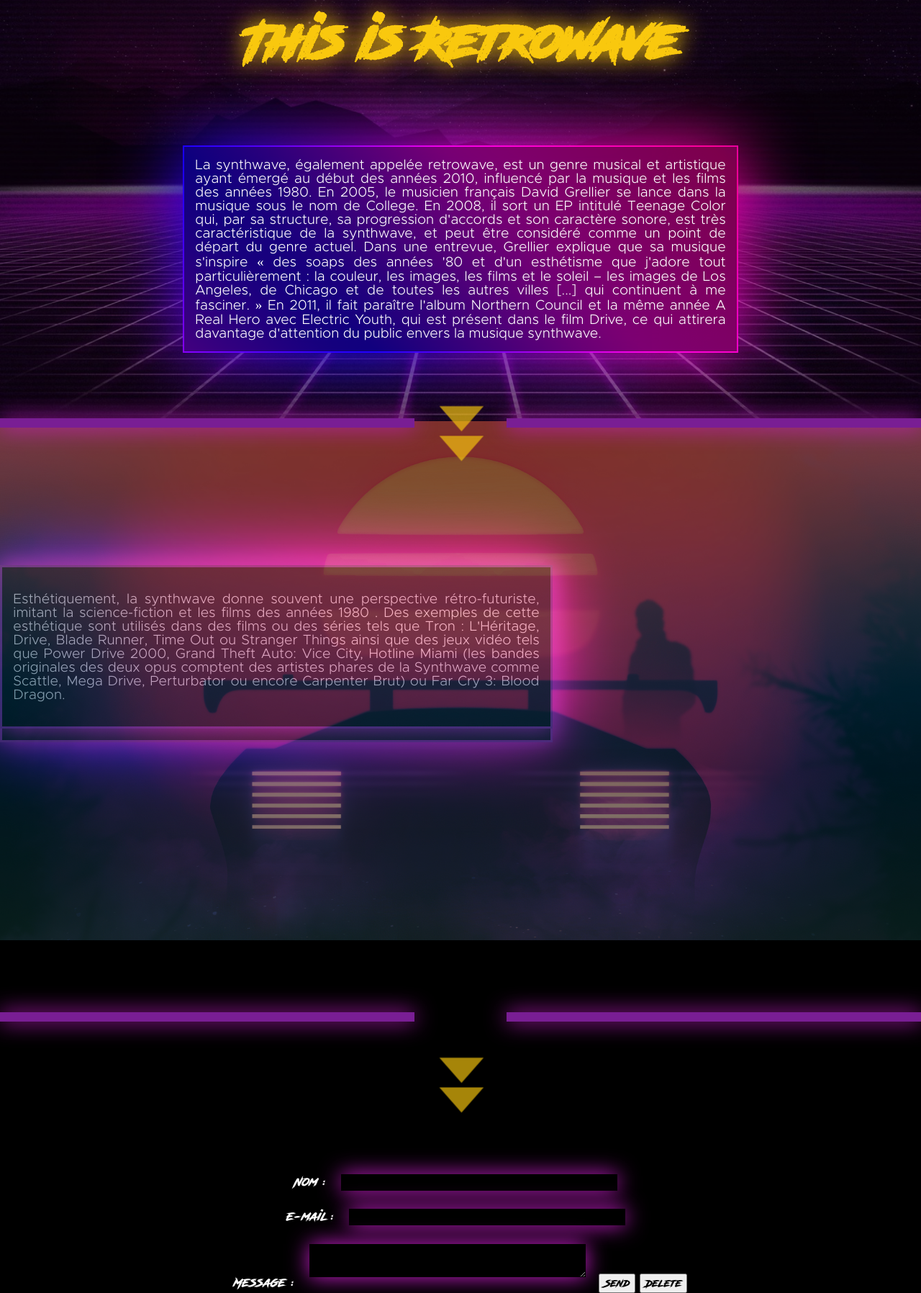
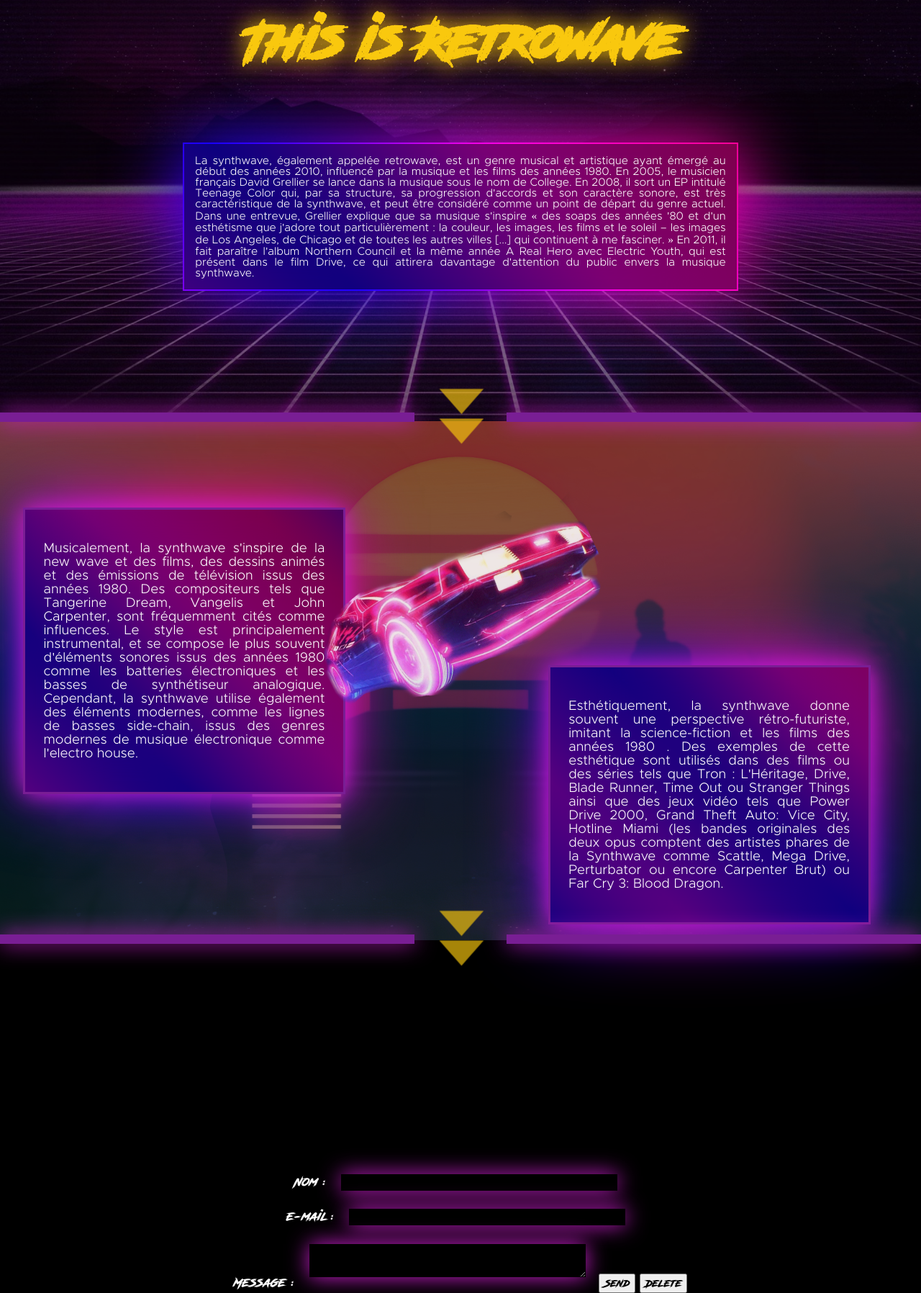
Before and after one commit to Dakumisu/RetroWave-Website, a PHP site: page /contenu.html in a window 1280 px wide. Shown: the part 1095-2891 px from the top of the page at 72% size. Run offline with PHP 8.4, Linux system fonts and the light colour scheme.

Commit message:
ue ue ue

```diff
--- a/contenu.html
+++ b/contenu.html
@@ -103,16 +103,17 @@
         </section>
 
 
-        <div class="split_slide split_slide--trait split_slide--trait_1"></div>
+        <div class="split_slide split_slide--trait split_slide--trait_3"></div>
         <svg class="split_slide--triangle split_slide--triangle_2" viewBox="0 0 67 83" fill="currentColor"
             xmlns="http://www.w3.org/2000/svg">
             <path d="M33.5 83L4.48815 50L62.5119 50L33.5 83Z" />
             <path d="M33.5 44L4.48815 11L62.5119 11L33.5 44Z" />
         </svg>
-        <div class="split_slide split_slide--trait split_slide--trait_2"></div>
+        <div class="split_slide split_slide--trait split_slide--trait_4"></div>
 
 
         <section class="container--slide container--slide_3">
+            <img class="vroum" src="./data/img/voiture.png" alt="voiture">
             <div class="content_texte">
                 <div class="text text-2">
                     <p>Musicalement, la synthwave s'inspire de la new wave et des films, des dessins animés et des
@@ -141,13 +142,13 @@
 
         </section>
 
-        <div class="split_slide split_slide--trait split_slide--trait_1"></div>
+        <div class="split_slide split_slide--trait split_slide--trait_5"></div>
         <svg class="split_slide--triangle split_slide--triangle_3" viewBox="0 0 67 83" fill="currentColor"
             xmlns="http://www.w3.org/2000/svg">
             <path d="M33.5 83L4.48815 50L62.5119 50L33.5 83Z" />
             <path d="M33.5 44L4.48815 11L62.5119 11L33.5 44Z" />
         </svg>
-        <div class="split_slide split_slide--trait split_slide--trait_2"></div>
+        <div class="split_slide split_slide--trait split_slide--trait_6"></div>
 
 
         <section class="container--footer">
--- a/data/css/contenu.scss
+++ b/data/css/contenu.scss
@@ -28,102 +28,51 @@
                 width: 60%;
                 margin: auto;
                 z-index: 2;
-                // .text-1 {
-                //     position: relative;
-                //     background-color: rgba($color: #000000, $alpha: 0.5);
-                //     padding: 2%;
-                //     text-align: justify;
-                //     width: 100%;
-                //     &:before, &:after {
-                //         content: '';
-                //         position: absolute;
-                //         left: -2px;
-                //         top: -2px;
-                //         background: linear-gradient(45deg, #fb0094, #0000ff, #c300ff,#1100ff, #ff00ea, #fb0094,
-                //             #0000ff, #ae00ff,#56096d, #ff00ea);
-                //         background-size: 400%;
-                //         width: calc(100% + 4px);
-                //         height: calc(100% + 4px);
-                //         z-index: -1;
-                //         animation: steam 20s ease-in-out infinite;
-                //     }
-
-                //     &:after {
-                //         filter: blur(50px);
-                //     }
-                // }
             }
 
         }
         &_3 {
             top: -26vh;
+            display: flex;
+            justify-content: center;
 
             .content_texte {
+                z-index: 2;
                 display: flex;
-                // grid-template-columns: 8ch auto;
-                width: 60%;
-                // height: 100%;
                 justify-content: space-between;
+                top: 25vh;
                 position: absolute;
-                .text-2, .text-3{
-                    position: absolute;
+                .text-2, .text-3 {
+                    width: 35%;
+                    margin: auto;
                     text-align: justify;
                     border-style: solid;
                     border-color: $violet;
-                    background-color: black;
-                    padding: 2%;
                     box-shadow: 0px 0px 30px #ce1ed1;
-                    background: black;
-                    margin-top: 25vh;
                 }
 
-                // .text-2{
-                //     width : 35%;
-                //     margin-left: 5%;
-                //     font-size: 1.3vw;
+                .text-2 {
+                    top: -10vh;
+                    right: 5vw;
+                }
 
-                //     &:before, &:after {
-                //         content: '';
-                //         position: absolute;
-                //         left: -2px;
-                //         top: -2px;
-                //         background: linear-gradient(45deg, #fb0094, #0000ff, #c300ff,#1100ff, #ff00ea, #fb0094,
-                //             #0000ff, #ae00ff,#56096d, #ff00ea);
-                //         background-size: 400%;
-                //         width: calc(100% + 4px);
-                //         height: calc(100% + 4px);
-                //         z-index: -1;
-                //         animation: steam 20s ease-in-out infinite;
-                //     }
+                .text-3 {
+                    left: 2vw;
+                    top: 15vh;
 
-                //     &:after {
-                //         filter: blur(50px);
-                //     }
-                // }
+                    &:before, &:after {
+                        animation-delay: 5s;
+                    }
+                }
+            }
 
-                // .text-3{
-                //     width : 35%;
-                //     margin-left: 60%;
-                //     font-size: 1.3vw;
-
-                //     &:before, &:after {
-                //         content: '';
-                //         position: absolute;
-                //         left: -2px;
-                //         top: -2px;
-                //         background: linear-gradient(45deg, #fb0094, #0000ff, #c300ff,#1100ff, #ff00ea, #fb0094,
-                //             #0000ff, #ae00ff,#56096d, #ff00ea);
-                //         background-size: 400%;
-                //         width: calc(100% + 4px);
-                //         height: calc(100% + 4px);
-                //         z-index: -1;
-                //         animation: steam 20s ease-in-out infinite;
-                //     }
-
-                //     &:after {
-                //         filter: blur(50px);
-                //     }
-                // }
+            .vroum {
+                position: absolute;
+                z-index: 3;
+                width: 40%;
+                margin: auto;
+                top: 10vh;
+                animation: down-vroum 1.5s infinite ease-in-out alternate;
             }
         }
     }
@@ -135,6 +84,7 @@
     padding: 2%;
     text-align: justify;
     width: 100%;
+    font-size: 1.2vw;
     &:before, &:after {
         content: '';
         position: absolute;
@@ -179,9 +129,9 @@
         background: $violet;
         box-shadow: 0px 0px 30px #ce1ed1;
         transform: translate(0, -20px);
-        top: -12vh;
+        top: -13vh;
 
-        &_1 {
+        &_1, &_3, &_5 {
             left: 0px;
             float: left;
             &:nth-of-type(1) {
@@ -189,12 +139,20 @@
             }
         }
 
-        &_2 {
+        &_2, &_4, &_6 {
             right: 0;
             float: right;
             &:nth-of-type(2) {
                 top: unset;
             }
+
+            &:nth-of-type(3) {
+                top: unset;
+            }
+        }
+
+        &_5, &_6 {
+            top: -25.5vh;
         }
     }
 
@@ -206,8 +164,17 @@
         color: $jaune;
         z-index: 20;
         animation: down 1s infinite ease-in-out alternate;
+
+        &_1 {
+            top: 1vh;
+        }
+
         &_2 {
-            top: -10vh;
+            top: -13vh;
+        }
+
+        &_3 {
+            top: -25.5vh;
         }
     }
 }
@@ -290,6 +257,17 @@
 	}
 }
 
+@keyframes down-vroum{
+	0% {
+        transform: translate(-5%, -5%) rotateZ(0deg);
+        opacity: 0.8;
+    }
+	100% {
+        transform: translate(-5%, 10%) rotateZ(5deg);
+        opacity: 1;
+    }
+}
+
 #filtre{
     background-color: black;
     opacity: 0.5;
--- a/data/css/main.css
+++ b/data/css/main.css
@@ -603,30 +603,59 @@ body p {
 
 .container--slide_3 {
   top: -26vh;
+  display: -webkit-box;
+  display: -ms-flexbox;
+  display: flex;
+  -webkit-box-pack: center;
+      -ms-flex-pack: center;
+          justify-content: center;
 }
 
 .container--slide_3 .content_texte {
+  z-index: 2;
   display: -webkit-box;
   display: -ms-flexbox;
   display: flex;
-  width: 60%;
   -webkit-box-pack: justify;
       -ms-flex-pack: justify;
           justify-content: space-between;
+  top: 25vh;
   position: absolute;
 }
 
 .container--slide_3 .content_texte .text-2, .container--slide_3 .content_texte .text-3 {
-  position: absolute;
+  width: 35%;
+  margin: auto;
   text-align: justify;
   border-style: solid;
   border-color: #791E94;
-  background-color: black;
-  padding: 2%;
   -webkit-box-shadow: 0px 0px 30px #ce1ed1;
           box-shadow: 0px 0px 30px #ce1ed1;
-  background: black;
-  margin-top: 25vh;
+}
+
+.container--slide_3 .content_texte .text-2 {
+  top: -10vh;
+  right: 5vw;
+}
+
+.container--slide_3 .content_texte .text-3 {
+  left: 2vw;
+  top: 15vh;
+}
+
+.container--slide_3 .content_texte .text-3:before, .container--slide_3 .content_texte .text-3:after {
+  -webkit-animation-delay: 5s;
+          animation-delay: 5s;
+}
+
+.container--slide_3 .vroum {
+  position: absolute;
+  z-index: 3;
+  width: 40%;
+  margin: auto;
+  top: 10vh;
+  -webkit-animation: down-vroum 1.5s infinite ease-in-out alternate;
+          animation: down-vroum 1.5s infinite ease-in-out alternate;
 }
 
 .text {
@@ -635,6 +664,7 @@ body p {
   padding: 2%;
   text-align: justify;
   width: 100%;
+  font-size: 1.2vw;
 }
 
 .text:before, .text:after {
@@ -678,25 +708,33 @@ body p {
           box-shadow: 0px 0px 30px #ce1ed1;
   -webkit-transform: translate(0, -20px);
           transform: translate(0, -20px);
-  top: -12vh;
+  top: -13vh;
 }
 
-.split_slide--trait_1 {
+.split_slide--trait_1, .split_slide--trait_3, .split_slide--trait_5 {
   left: 0px;
   float: left;
 }
 
-.split_slide--trait_1:nth-of-type(1) {
+.split_slide--trait_1:nth-of-type(1), .split_slide--trait_3:nth-of-type(1), .split_slide--trait_5:nth-of-type(1) {
   top: unset;
 }
 
-.split_slide--trait_2 {
+.split_slide--trait_2, .split_slide--trait_4, .split_slide--trait_6 {
   right: 0;
   float: right;
 }
 
-.split_slide--trait_2:nth-of-type(2) {
+.split_slide--trait_2:nth-of-type(2), .split_slide--trait_4:nth-of-type(2), .split_slide--trait_6:nth-of-type(2) {
   top: unset;
+}
+
+.split_slide--trait_2:nth-of-type(3), .split_slide--trait_4:nth-of-type(3), .split_slide--trait_6:nth-of-type(3) {
+  top: unset;
+}
+
+.split_slide--trait_5, .split_slide--trait_6 {
+  top: -25.5vh;
 }
 
 .split_slide--triangle {
@@ -710,8 +748,16 @@ body p {
           animation: down 1s infinite ease-in-out alternate;
 }
 
+.split_slide--triangle_1 {
+  top: 1vh;
+}
+
 .split_slide--triangle_2 {
-  top: -10vh;
+  top: -13vh;
+}
+
+.split_slide--triangle_3 {
+  top: -25.5vh;
 }
 
 .body--contenu {
@@ -822,6 +868,32 @@ body p {
   }
   100% {
     background-position: 0 0;
+  }
+}
+
+@-webkit-keyframes down-vroum {
+  0% {
+    -webkit-transform: translate(-5%, -5%) rotateZ(0deg);
+            transform: translate(-5%, -5%) rotateZ(0deg);
+    opacity: 0.8;
+  }
+  100% {
+    -webkit-transform: translate(-5%, 10%) rotateZ(5deg);
+            transform: translate(-5%, 10%) rotateZ(5deg);
+    opacity: 1;
+  }
+}
+
+@keyframes down-vroum {
+  0% {
+    -webkit-transform: translate(-5%, -5%) rotateZ(0deg);
+            transform: translate(-5%, -5%) rotateZ(0deg);
+    opacity: 0.8;
+  }
+  100% {
+    -webkit-transform: translate(-5%, 10%) rotateZ(5deg);
+            transform: translate(-5%, 10%) rotateZ(5deg);
+    opacity: 1;
   }
 }
 
```
Also changed, not shown: 1 other file.
